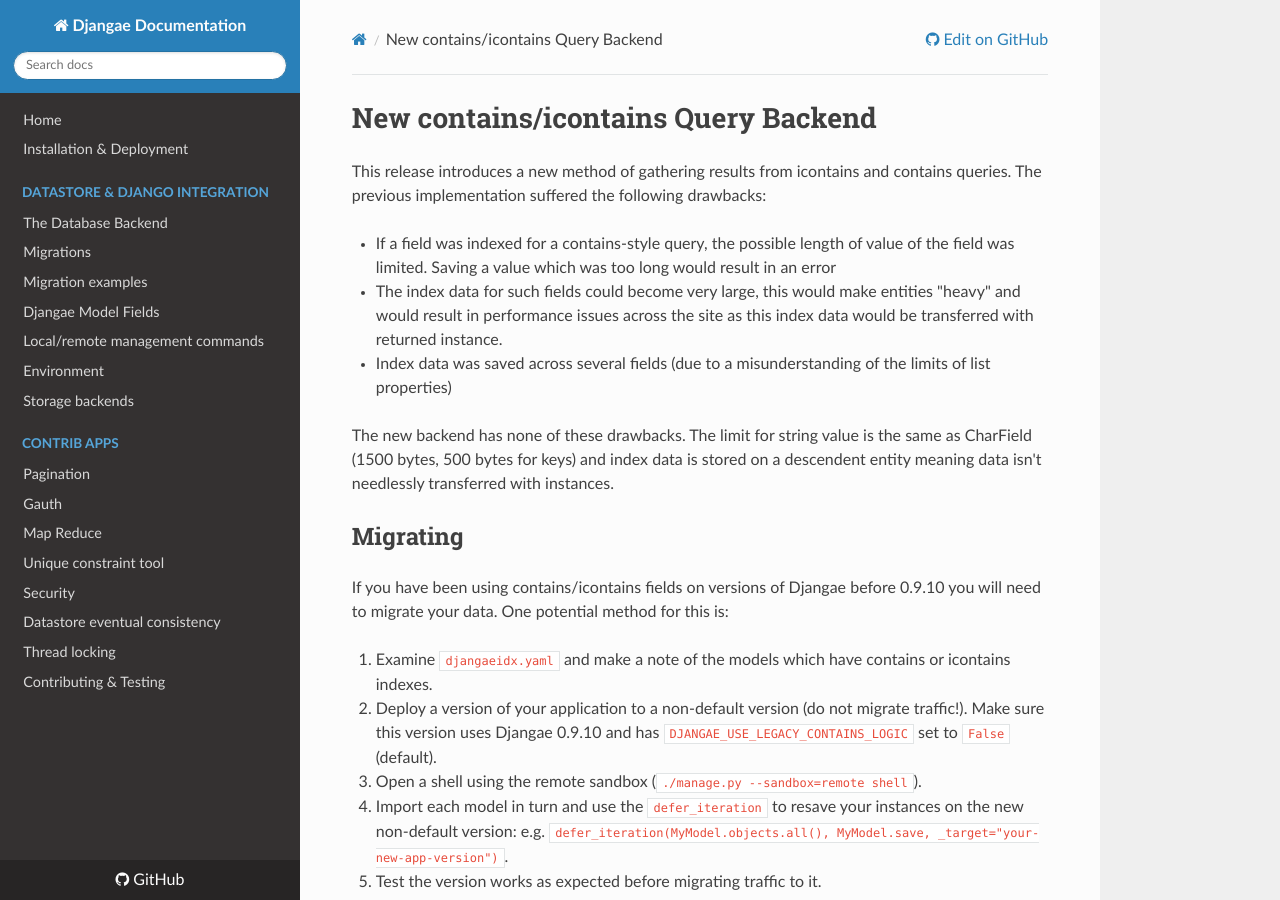
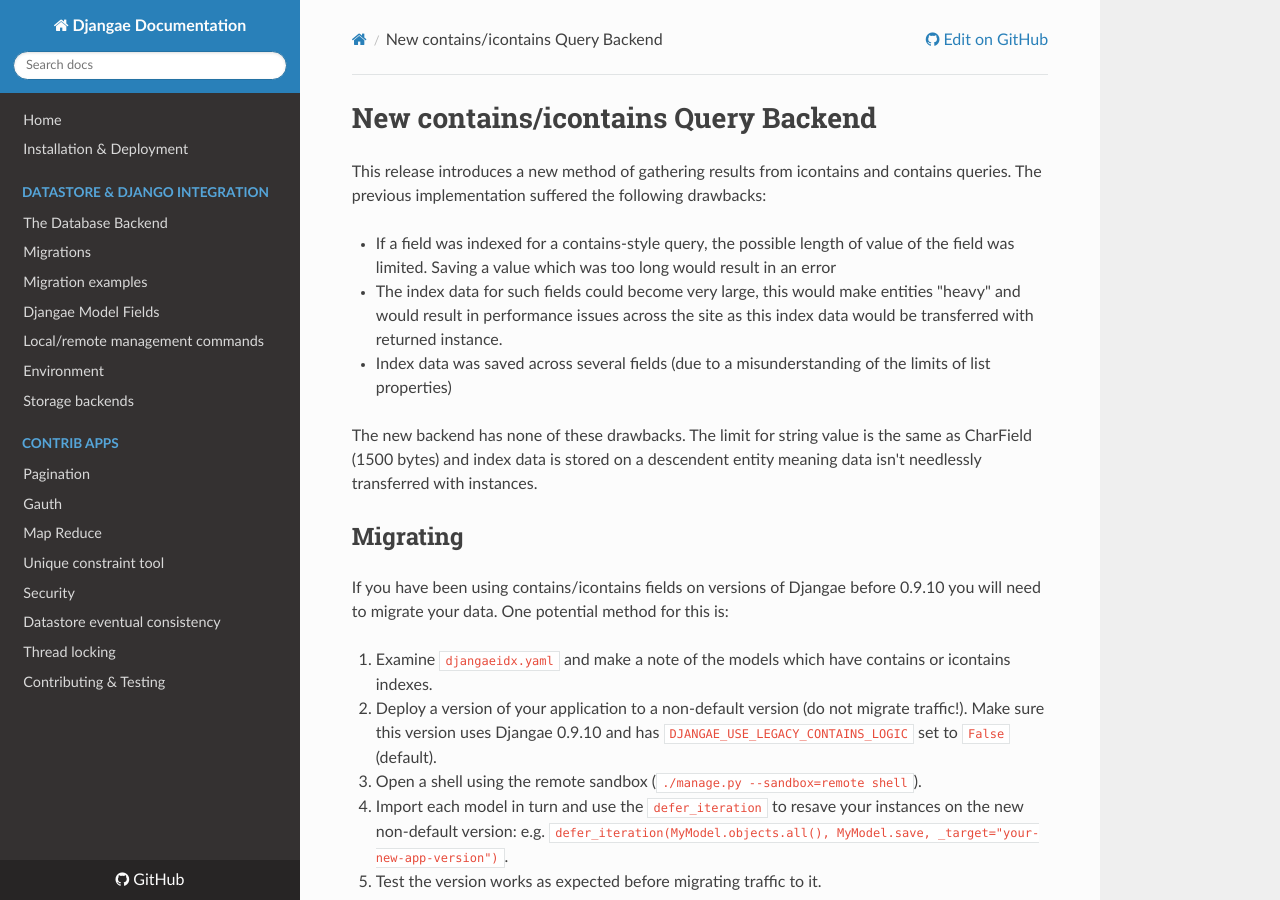
Before and after one commit to wittfabian/djangae, an MkDocs documentation site: the page built from docs/release_notes/0_9_10.md, in a window 1280 px wide and 900 px high. Built offline with MkDocs 1.6.1, drawn with Linux system fonts in a browser that asks for light colours; nearby versions of some CDN libraries; old or Windows-style settings are respelled for this version of MkDocs.

Commit message:
Fix documentation

```diff
--- a/docs/release_notes/0_9_10.md
+++ b/docs/release_notes/0_9_10.md
@@ -10,7 +10,7 @@
    performance issues across the site as this index data would be transferred with returned instance.
  - Index data was saved across several fields (due to a misunderstanding of the limits of list properties)
 
-The new backend has none of these drawbacks. The limit for string value is the same as CharField (1500 bytes, 500 bytes for keys) and
+The new backend has none of these drawbacks. The limit for string value is the same as CharField (1500 bytes) and
 index data is stored on a descendent entity meaning data isn't needlessly transferred with instances.
 
 ## Migrating
```
